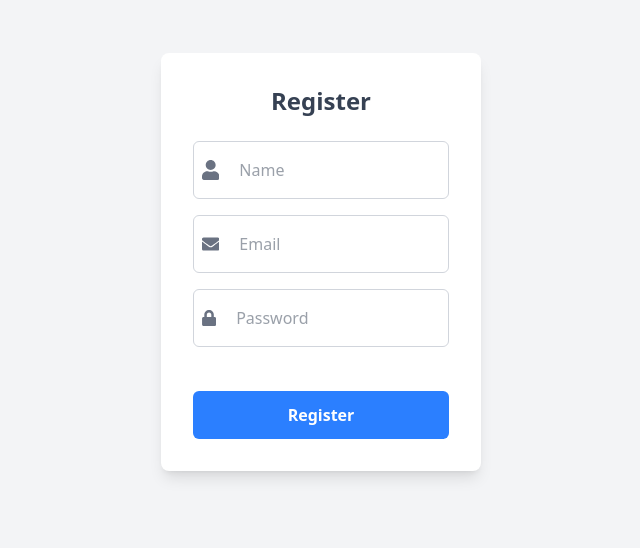
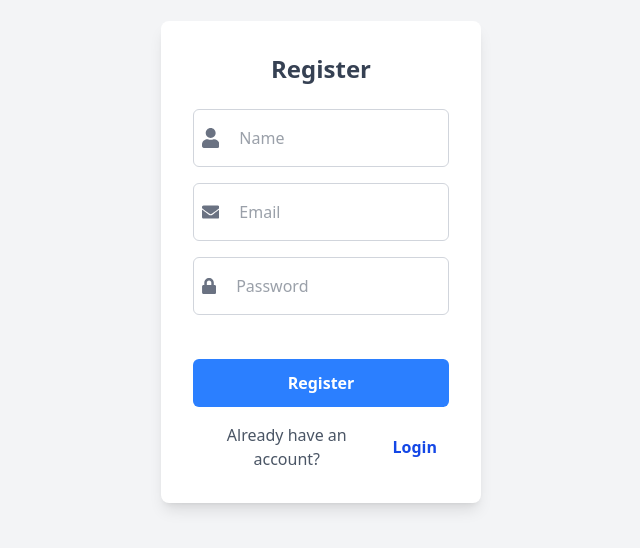
Before and after one commit to Hasnain-404/Todo-App, a React (Vite) app in the folder Frontend/: page / in a window 1280 px wide. Shown: the part 138-686 px from the top of the page, without its empty margins (319-959 px from the left). Built offline with nearby package versions, Linux system fonts and the light colour scheme.

Commit message:
add buttons for switch to register to login both case and remove localstorage

```diff
--- a/Frontend/Components/LoginComponent.jsx
+++ b/Frontend/Components/LoginComponent.jsx
@@ -10,13 +10,7 @@ const LoginComponent = () => {
     const [message, setMessage] = useState('');
 
     useEffect(() => {
-        const username = localStorage.getItem("username");
-        if (username) {
-            navigate('/todo');
-        }
-    }, [navigate]);
-
-    const heandleSubmit = async (e) => {
+        const handleSubmit = async (e) => {
             e.preventDefault();
 
             if (!email || !password) {
@@ -30,7 +24,6 @@ const LoginComponent = () => {
                 const res = await axios.post('https://todo-app-7i4k.onrender.com/auth/login', userInfo);
 
                 if (res.data.success) {
-                localStorage.setItem("username", res.data.username);
                     setMessage(res.data.message);
                     navigate("/todo");
                 } else {
@@ -40,13 +33,14 @@ const LoginComponent = () => {
                 console.error("Error during login: ", error.message);
                 setMessage("Login failed. Please try again.");
             }
-    }
+        };
+    }, []);
 
     return (
-        <div className="flex justify-center items-center min-h-screen bg-gray-100">
+        <div className="flex flex-col justify-center items-center min-h-screen bg-gray-100">
             <div className="bg-white p-8 shadow-lg rounded-lg w-80">
                 <h2 className="text-2xl font-semibold text-center text-gray-700 mb-6">Login</h2>
-                <form onSubmit={heandleSubmit}>
+                <form onSubmit={(e) => handleSubmit(e)}>
                     <div className="mb-4 flex items-center border border-gray-300 rounded-md p-2">
                         <FaEnvelope className="text-gray-500 mr-3 text-[20px]" />
                         <input
@@ -67,7 +61,7 @@ const LoginComponent = () => {
                             className="w-full p-2 text-gray-700 outline-none focus:border-blue-500"
                         />
                     </div>
-                    <div className=' text-xl ml-8 py-2.5'>{message}</div>
+                    <div className='text-xl ml-8 py-2.5'>{message}</div>
                     <button
                         type="submit"
                         className="w-full py-3 bg-blue-500 text-white font-semibold rounded-md hover:bg-blue-600 transition"
@@ -75,6 +69,15 @@ const LoginComponent = () => {
                         Login
                     </button>
                 </form>
+                <div className="text-center mt-4 flex">
+                    <p className="text-gray-500">Don't have an account?</p>
+                    <button
+                        onClick={() => navigate("/register")}
+                        className="px-3  text-blue-700 font-semibold rounded-md transition"
+                    >
+                        Register
+                    </button>
+                </div>
             </div>
         </div>
     );
--- a/Frontend/Components/RegisterComponent.jsx
+++ b/Frontend/Components/RegisterComponent.jsx
@@ -35,7 +35,7 @@ const RegisterComponent = () => {
     };
 
     return (
-        <div className="flex justify-center items-center min-h-screen bg-gray-100">
+        <div className="flex flex-col justify-center items-center min-h-screen bg-gray-100">
             <div className="bg-white p-8 shadow-lg rounded-lg w-80">
                 <h2 className="text-2xl font-semibold text-center text-gray-700 mb-6">Register</h2>
                 <form onSubmit={handleSubmit}>
@@ -77,6 +77,15 @@ const RegisterComponent = () => {
                         Register
                     </button>
                 </form>
+                <div className="text-center mt-4 flex">
+                    <p className="text-gray-600">Already have an account?</p>
+                    <button
+                        onClick={() => navigate("/login")}
+                        className="px-3  text-blue-700 font-semibold rounded-md transition"
+                    >
+                        Login
+                    </button>
+                </div>
             </div>
         </div>
     );
--- a/Frontend/Components/TodoComponent.jsx
+++ b/Frontend/Components/TodoComponent.jsx
@@ -41,7 +41,7 @@ const TodoComponent = () => {
 
       if (res.data.success) {
         setTodoContent((prevTodos) => [...prevTodos, { _id: res.data._id, heading: newTask.trim() }]);
-        setNewTask(""); // Clear input field
+        setNewTask("");
       }
     } catch (error) {
       console.log(`Error in create in Frontend: ${error.message}`);
```
Lines whose indentation alone changed are shown as unchanged.
